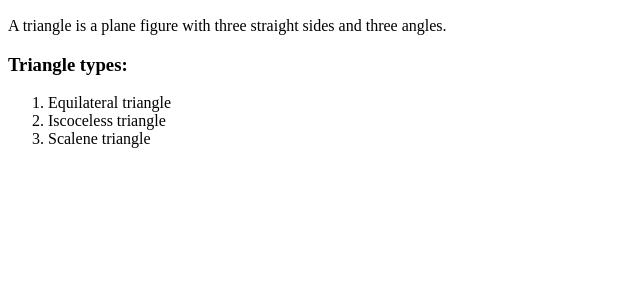
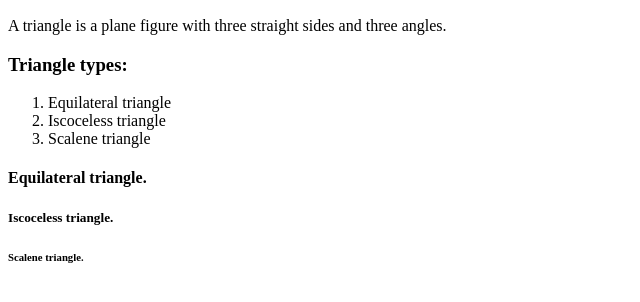
Before and after one commit to HILLARY-oti/Triangle-tracker, a plain HTML site: page index.html in a window 1280 px wide. Shown: the part 110-412 px from the top of the page, without its empty margins (0-640 px from the left). Drawn offline with Linux system fonts and the light colour scheme.

Commit message:
add header block elements

```diff
--- a/index.html
+++ b/index.html
@@ -13,5 +13,8 @@
       <li>Iscoceless triangle</li>
       <li>Scalene triangle</li>
     </ol>
+    <h4>Equilateral triangle.</h4>
+    <h5>Iscoceless triangle.</h5>
+    <h6>Scalene triangle.</h6>
   </body>
 </html>
```
